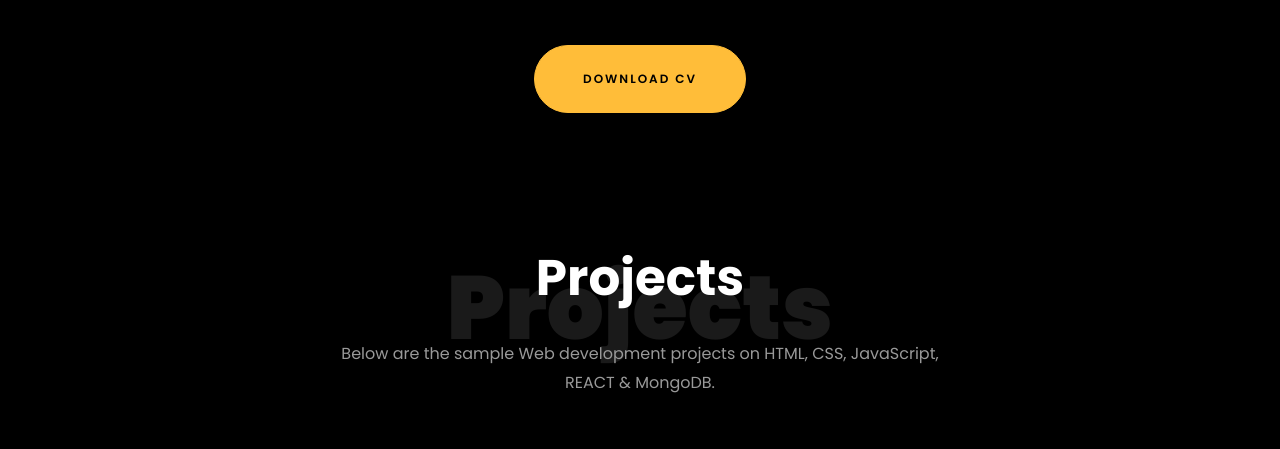
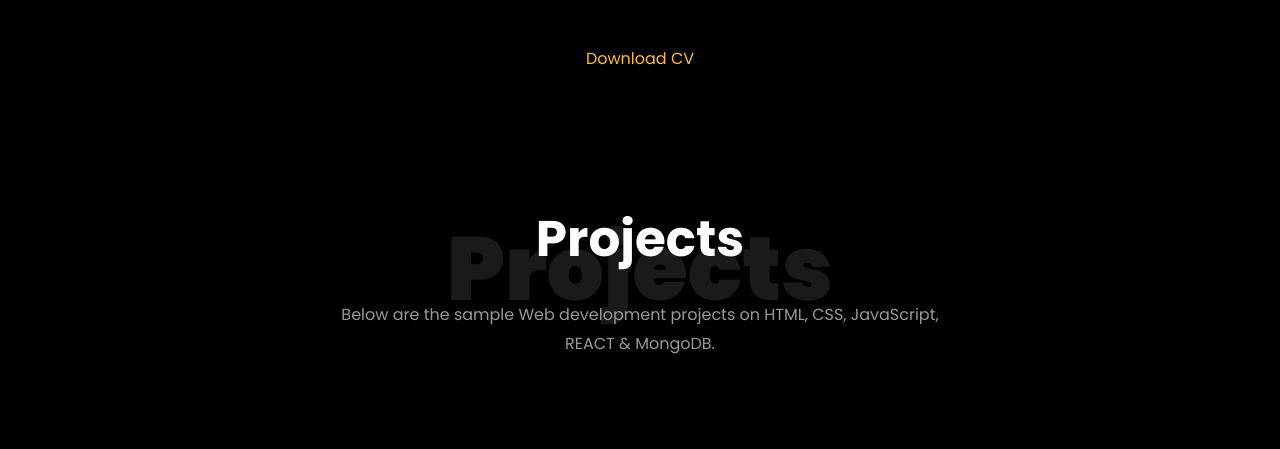
Before and after one commit to monika0829/monika0829.github.io, a plain HTML site: page index.html in a window 1280 px wide. Shown: the part 2959-3408 px from the top of the page. Drawn offline with Linux system fonts and the light colour scheme; animation ran at ten frames a second; files whose address does not match are found by name.

Commit message:
Update index.html

```diff
--- a/index.html
+++ b/index.html
@@ -412,7 +412,7 @@
 
     		<div class="row justify-content-center mt-5">
     			<div class="col-md-6 text-center ftco-animate">
-    				<p><a href="https://drive.google.com/file/d/1b_wk4xNyHXEfYWgQB9ddfEjGl222kFI6/view?usp=sharing" class="btn btn-primary py-4 px-5">Download CV</a></p>
+    				<p><a href="https://drive.google.com/file/d/19FcLRpkp0DUqYbRJPhm-4V9VnZNXERhz/view?usp=sharing">Download CV</a></p>
     			</div>
     		</div>
     	</div>
```
